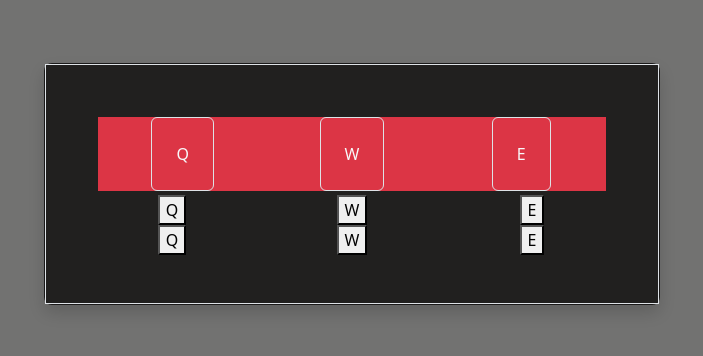
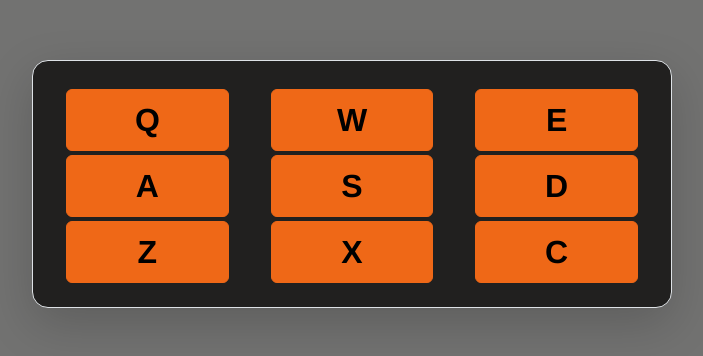
Before and after one commit to cwjki/drum-machine, a React (Create React App) app: page / in a window 1280 px wide. Shown: the part 216-572 px from the top of the page, without its empty margins (288-991 px from the left). Built offline with nearby package versions, Linux system fonts and the light colour scheme.

Commit message:
created the drum box, need to stylish more

```diff
--- a/src/components/DrumBox.tsx
+++ b/src/components/DrumBox.tsx
@@ -1,48 +1,42 @@
 const DrumBox = () => {
   return (
-    <div className="container-fluid vh-100 vw-100 bg-primary">
-      <div className="row align-items-center vh-100 vw-100">
-        <div className="col-md-6 col-sm-8 col-12 mx-auto">
-          <div className="card shadow bg-secondary rounded-3">
-            <div className="container-fluid p-5 border text-center">
-              <div className="row align-items-center bg-danger m-1">
-                <div className="col-4">
-                  <button className="btn text-light border p-4">Q</button>
-                </div>
-                <div className="col-4">
-                  <button className="btn text-light border p-4">W</button>
-                </div>
-                <div className="col-4">
-                  <button className="btn text-light border p-4">E</button>
-                </div>
-
-              </div>
-              <div className="row align-items-center">
-                <div className="col-4">
-                  <button>Q</button>
-                </div>
-                <div className="col-4">
-                  <button>W</button>
-                </div>
-                <div className="col-4">
-                  <button>E</button>
-                </div>
-
-              </div>
-              <div className="row align-items-center">
-                <div className="col-4">
-                  <button>Q</button>
-                </div>
-                <div className="col-4">
-                  <button>W</button>
-                </div>
-                <div className="col-4">
-                  <button>E</button>
-                </div>
-
-              </div>
+    <div className="container-fluid bg-primary ">
+      <div className="row align-items-center min-vw-100 min-vh-100">
+        <div className="col-md-6 col-sm-9 col-11 mx-auto border p-4 bg-secondary rounded-4 shadow-lg">
+          <div className="row text-center mt-1">
+            <div className="col mybtn">
+              <button className="btn btn-info fs-2 fw-bold px-4">Q</button>
+            </div>
+            <div className="col">
+              <button className="btn btn-info fs-2 fw-bold px-4">W</button>
+            </div>
+            <div className="col">
+              <button className="btn btn-info fs-2 fw-bold px-4">E</button>
             </div>
           </div>
+          <div className="row text-center mt-1">
+            <div className="col">
+              <button className="btn btn-info fs-2 fw-bold">A</button>
+            </div>
+            <div className="col">
+              <button className="btn btn-info fs-2 fw-bold">S</button>
+            </div>
+            <div className="col">
+              <button className="btn btn-info fs-2 fw-bold">D</button>
+            </div>
+          </div>
+          <div className="row text-center mt-1">
+            <div className="col">
+              <button className="btn btn-info fs-2 fw-bold">Z</button>
+            </div>
+            <div className="col">
+              <button className="btn btn-info fs-2 fw-bold">X</button>
+            </div>
+            <div className="col">
+              <button className="btn btn-info fs-2 fw-bold">C</button>
+            </div>
+          </div>
+
         </div>
       </div>
     </div>
--- a/src/custom.scss
+++ b/src/custom.scss
@@ -4,14 +4,13 @@ $primary: #727271;
 $secondary: #21201f;
 $info: #ef6817;
 
+button {
+  width: 90%;
+}
 
-body {
-  margin: 0;
-  font-family: -apple-system, BlinkMacSystemFont, "Segoe UI", "Roboto", "Oxygen",
-    "Ubuntu", "Cantarell", "Fira Sans", "Droid Sans", "Helvetica Neue",
-    sans-serif;
-  -webkit-font-smoothing: antialiased;
-  -moz-osx-font-smoothing: grayscale;
+* {
+  font-size: medium;
+  font-family: "Helvetica", "Open Sans", "Helvetica Neue", sans-serif;
 }
 
 // Import Bootstrap and its default variables
```
